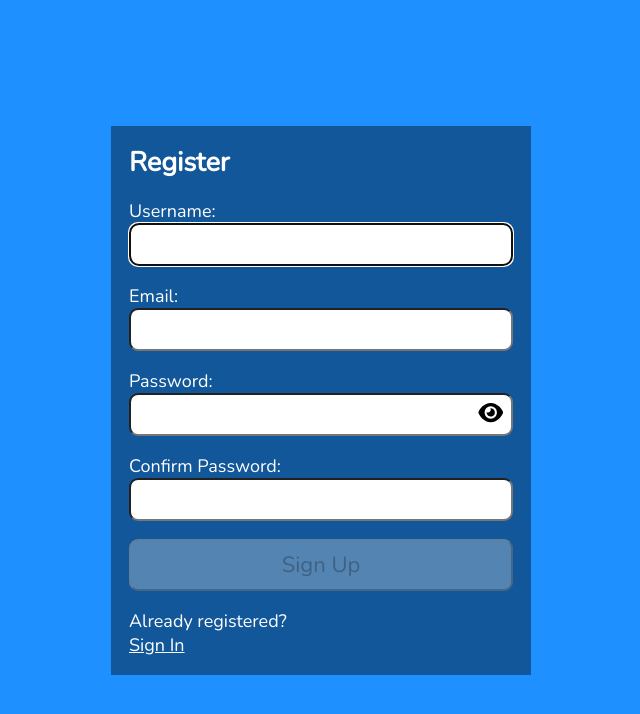
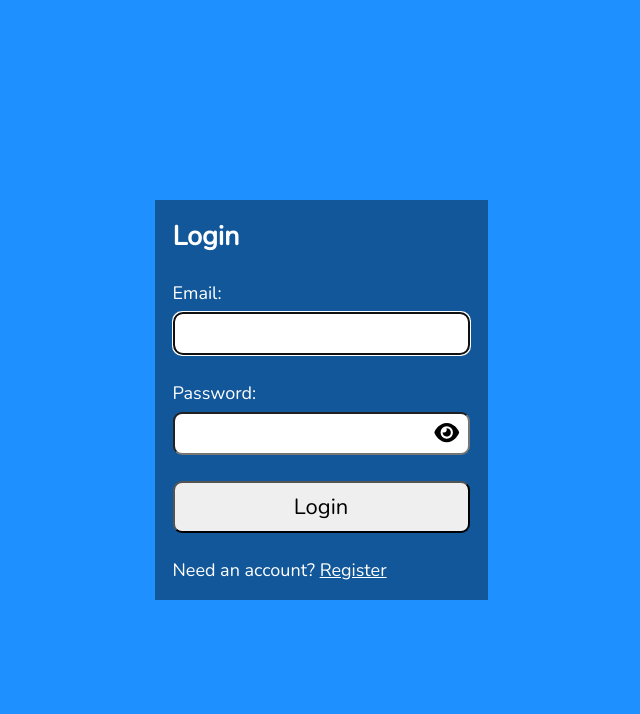
Before and after one commit to Salwa-mansour/blogApiStarter, a React (Vite) app in the folder controlePanel/: page /login in a window 1280 px wide. Shown: the top 714 px of the page, without its empty margins (319-959 px from the left). Built offline with nearby package versions, Linux system fonts and the light colour scheme.

Commit message:
login form works

```diff
--- a/controlePanel/src/App.jsx
+++ b/controlePanel/src/App.jsx
@@ -1,14 +1,13 @@
 import { useState } from 'react'
 import './styles/App.css'
 import Register from './componunts/Register';
-
+import Login from './componunts/login';
 function App() {
 
   return (
-    <>
-
-      <Register />
-    </>
+    <main className="App">
+      <Login />
+    </main>
   )
 }
 
--- a/controlePanel/src/componunts/Register.jsx
+++ b/controlePanel/src/componunts/Register.jsx
@@ -1,5 +1,5 @@
 import axios from '../api/axios';
-import { useRef ,useState,useEffect, use} from "react";
+import { useRef ,useState,useEffect} from "react";
 import {faCheck ,faTimes,faInfoCircle, faEye,faEyeSlash} from "@fortawesome/free-solid-svg-icons"
 import { FontAwesomeIcon } from "@fortawesome/react-fontawesome";
 
--- /dev/null
+++ b/controlePanel/src/componunts/login.jsx
@@ -0,0 +1,110 @@
+import { useState,useRef,useEffect, useContext } from "react";
+import AuthContext from "../context/AuthProvider";
+
+import axios from "../api/axios";
+const LOGIN_URL = '/login';
+
+import { faEye,faEyeSlash} from "@fortawesome/free-solid-svg-icons"
+import { FontAwesomeIcon } from "@fortawesome/react-fontawesome";
+
+const login = () => {
+    const emailRef = useRef();
+    const errRef = useRef();
+    const { setAuth } = useContext(AuthContext);
+    const [showPassword, setShowPassword] = useState(false);
+    const [isLoading, setIsLoading] = useState(false);
+
+  const [email, setEmail] = useState('');
+  const [password, setPassword] = useState('');
+  const [errMsg, setErrMsg] = useState('');
+  const [success, setSuccess] = useState(false);
+
+  useEffect(() => {
+    emailRef.current.focus();
+  }, []);
+  useEffect(() => {
+    setErrMsg('');
+  }, [email, password]);
+
+  const handleSubmit =async (e) => {
+    e.preventDefault();
+    setShowPassword(false);
+    setIsLoading(true);
+    try {
+        const response = await axios.post(LOGIN_URL,
+            JSON.stringify({ email, password }),
+            {                headers: { 'Content-Type': 'application/json' },
+                withCredentials: true
+            }
+        );
+        console.log(JSON.stringify(response?.data));
+        const accessToken = response?.data?.accessToken;
+        setAuth({ email, password, accessToken });
+        setEmail('');
+        setPassword('');
+        setSuccess(true);
+    } catch (err) {
+        if (!err?.response) {
+            setErrMsg('No Server Response');
+        } else if (err.response?.status === 400) {
+            setErrMsg('Missing Email or Password');
+        } else if (err.response?.status === 401) {
+            setErrMsg('Unauthorized');
+        } else {
+            setErrMsg('Login Failed');
+        }
+        errRef.current.focus();
+    }finally {
+    setIsLoading(false); // Stop loading regardless of success or error
+    }
+  };
+
+  return (
+    <> {success ? (
+        <section>
+            <h1>You are logged in!</h1>
+        </section>
+    ) : (
+        <section>
+            <p ref={errRef} className={errMsg ? "errmsg" : "offscreen"} aria-live="assertive">{errMsg}</p>
+            <h1>Login</h1>
+            <form onSubmit={handleSubmit}>
+                <label htmlFor="email">Email:</label>
+            <input
+                type="email"
+                id="email"
+                ref={emailRef}
+                autoComplete="off"
+                onChange={(e) => setEmail(e.target.value)}
+                value={email}
+                required
+            />
+            <label htmlFor="password">Password:</label>
+            <div className="input-box">
+                <input
+                    type={showPassword ? "text" : "password"}
+                    id="password"
+                    onChange={(e) => setPassword(e.target.value)}
+                    value={password}
+                    required
+                />
+                    <button
+                    type="button"
+                   onMouseDown={(e) => e.preventDefault()} // Stops the jump
+                    onClick={() => setShowPassword(prev => !prev)} // Handles the actual logic
+                    className="show-pwd-btn"
+                        >
+                    <FontAwesomeIcon icon={showPassword ? faEyeSlash : faEye} />
+                </button>
+          </div>
+            <button type="submit" disabled={isLoading}>
+                {isLoading ? "Logging in..." : "Login"}
+            </button>
+        </form>
+        <p>Need an account? <a href="/register">Register</a></p>
+    </section>
+    )}</>
+  )
+}
+
+export default login
--- /dev/null
+++ b/controlePanel/src/context/AuthProvider.jsx
@@ -0,0 +1,14 @@
+import { createContext,useState } from "react";
+
+const AuthContext = createContext({});
+
+export const AuthProvider = ({ children }) => {
+    const [auth, setAuth] = useState({});
+    return (
+
+        <AuthContext.Provider value={{ auth, setAuth }}>
+            {children}
+        </AuthContext.Provider>
+    )
+}
+export default AuthContext;
--- a/controlePanel/src/main.jsx
+++ b/controlePanel/src/main.jsx
@@ -2,9 +2,12 @@ import { StrictMode } from 'react'
 import { createRoot } from 'react-dom/client'
 import './styles/index.css'
 import App from './App.jsx'
+import { AuthProvider } from './context/AuthProvider';
 
 createRoot(document.getElementById('root')).render(
   <StrictMode>
-    <App />
+    <AuthProvider>
+        <App />
+    </AuthProvider>
   </StrictMode>,
 )
```
